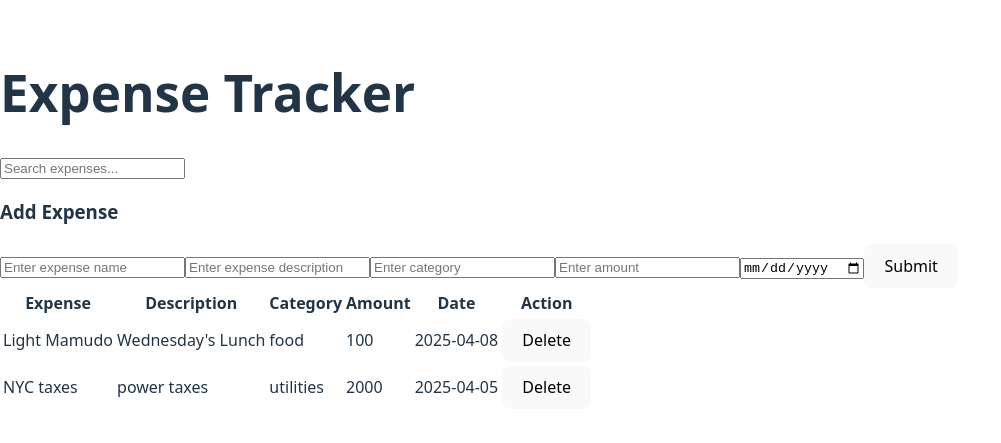
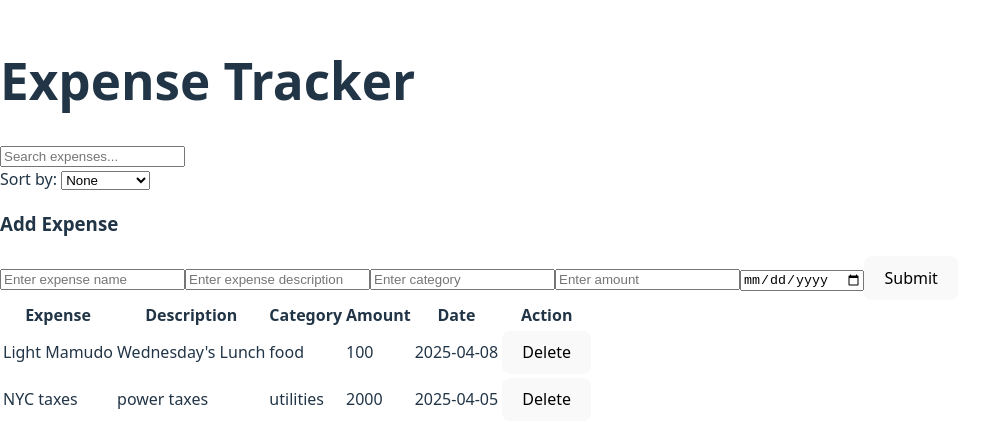
Before and after one commit to DevBrianKE/expense-tracker, a React (Vite) app: page / in a window 1280 px wide. Shown: the part 179-622 px from the top of the page, without its empty margins (0-1001 px from the left). Built offline with nearby package versions, Linux system fonts and the light colour scheme.

Commit message:
Add sorting by description and category to Expense Tracker

```diff
--- a/src/App.jsx
+++ b/src/App.jsx
@@ -7,6 +7,7 @@ import sampleExpenses from "./data/sampleExpenses";
 function App() {
   const [expenses, setExpenses] = useState(sampleExpenses);
   const [searchTerm, setSearchTerm] = useState("");
+  const [sortBy, setSortBy] = useState(""); // sortBy can be 'description' or 'category'
 
   // Add a new expense to the state
   function handleAddExpense(newExpense) {
@@ -19,28 +20,50 @@ function App() {
     setExpenses(updated);
   }
 
-  // Update searchTerm state when input changes
+  // Handle search bar input change
   function handleSearchChange(term) {
     setSearchTerm(term);
   }
 
-  // Filter expenses based on name or description
-  const filteredExpenses = expenses.filter(exp =>
+  // Handle sort option change
+  function handleSortChange(e) {
+    setSortBy(e.target.value);
+  }
+
+  // Filter based on search term
+  let filteredExpenses = expenses.filter(exp =>
     exp.name.toLowerCase().includes(searchTerm.toLowerCase()) ||
     exp.description.toLowerCase().includes(searchTerm.toLowerCase())
   );
+
+  // Sort the filtered list if sortBy is selected
+  if (sortBy === "description") {
+    filteredExpenses.sort((a, b) => a.description.localeCompare(b.description));
+  } else if (sortBy === "category") {
+    filteredExpenses.sort((a, b) => a.category.localeCompare(b.category));
+  }
 
   return (
     <div>
       <h1>Expense Tracker</h1>
 
-      {/* SearchBar is controlled by App state */}
+      {/* Search bar to filter expenses by text */}
       <SearchBar searchTerm={searchTerm} onSearchChange={handleSearchChange} />
+
+      {/* Dropdown menu to sort by category or description */}
+      <div>
+        <label>Sort by: </label>
+        <select value={sortBy} onChange={handleSortChange}>
+          <option value="">None</option>
+          <option value="description">Description</option>
+          <option value="category">Category</option>
+        </select>
+      </div>
 
       {/* Form to add expenses */}
       <ExpenseForm onAddExpense={handleAddExpense} />
 
-      {/* Table displaying only filtered expenses */}
+      {/* Table of filtered and sorted expenses */}
       <ExpenseTable expenses={filteredExpenses} onDelete={handleDeleteExpense} />
     </div>
   );
```
